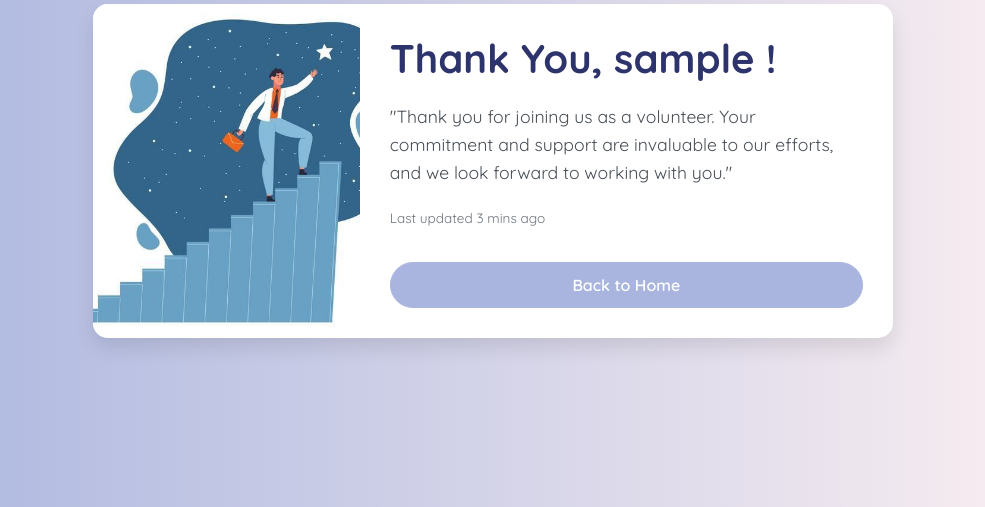
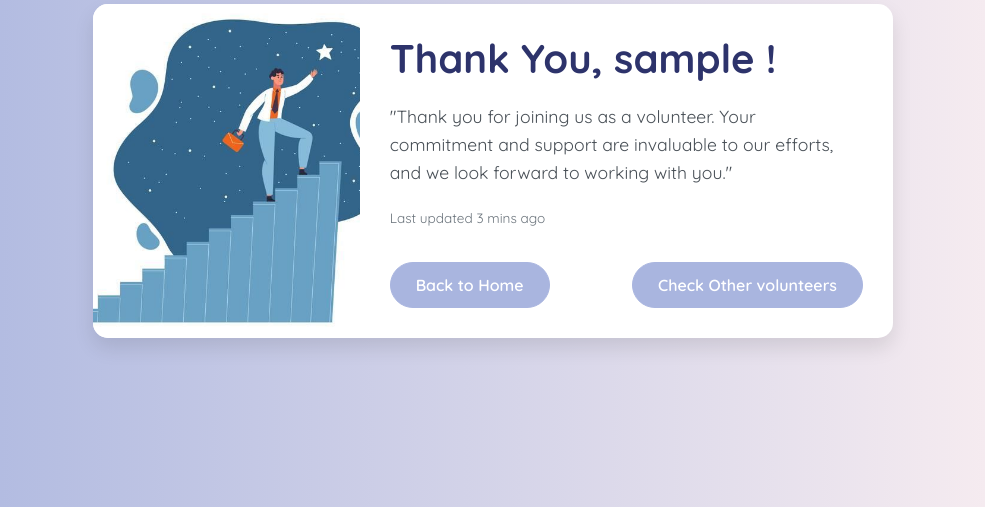
Before and after one commit to GraciaRosalinaHindirwan/PJ_PWD, a PHP site: page /success.php in a window 1280 px wide. Shown: the part 221-728 px from the top of the page, without its empty margins (147-1132 px from the left). Run offline with PHP 8.4, Linux system fonts and the light colour scheme; the visitor is signed in with stand-in values (Sample User, id 1).

Commit message:
add btn for read volunteers

```diff
--- a/success.php
+++ b/success.php
@@ -1,5 +1,4 @@
 <?php
-session_start();
 include_once("koneksi.php");
 require_once("route.php");
 require_once("auth.php");
@@ -51,7 +50,10 @@ $username = $_SESSION["username"];
                         <h5 class="card-title">Thank You, <?php echo htmlspecialchars($username); ?> ! </h5>
                         <p class="card-text">"Thank you for joining us as a volunteer. Your commitment and support are invaluable to our efforts, and we look forward to working with you."</p>
                         <p class="card-text"><small class="text-body-secondary">Last updated 3 mins ago</small></p>
-                        <a href="home.php" class="btn btn-primary mt-3">Back to Home</a>
+                        <div class="button">
+                            <a href="home.php" class="btn btn-primary mt-3">Back to Home</a>
+                            <a href="check.php" class="btn btn-primary mt-3">Check Other volunteers </a>
+                        </div>
                     </div>
                 </div>
             </div>
--- a/sucess.css
+++ b/sucess.css
@@ -58,3 +58,8 @@ body{
     background-color: #7886c7;
     border-color: #7886c7;
 }
+
+.button{
+    display: flex;
+    justify-content: space-between;
+}
```
